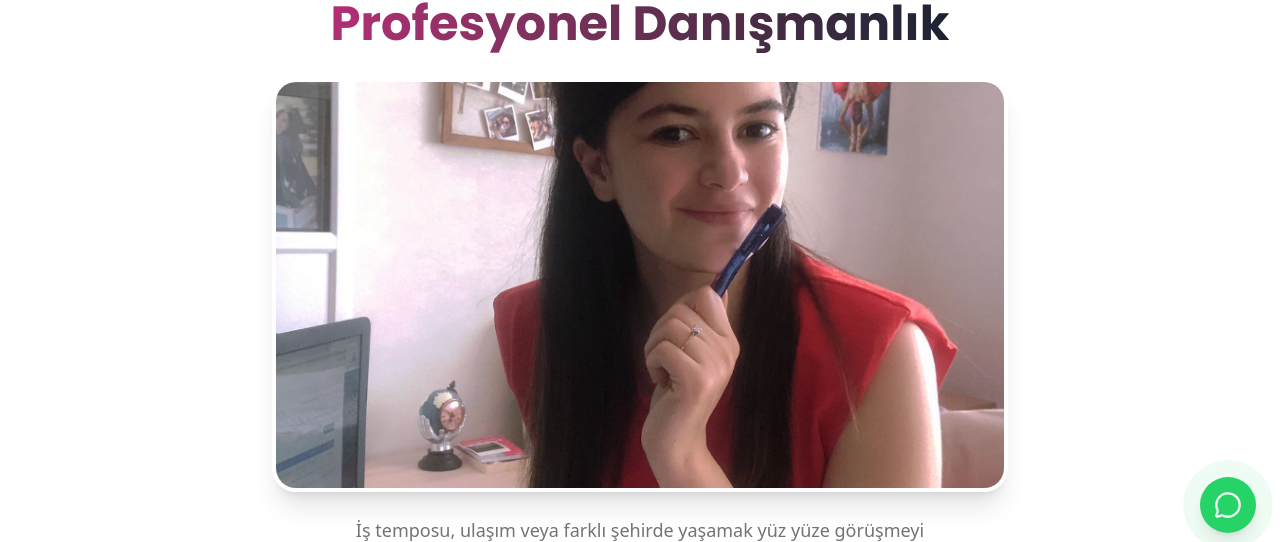
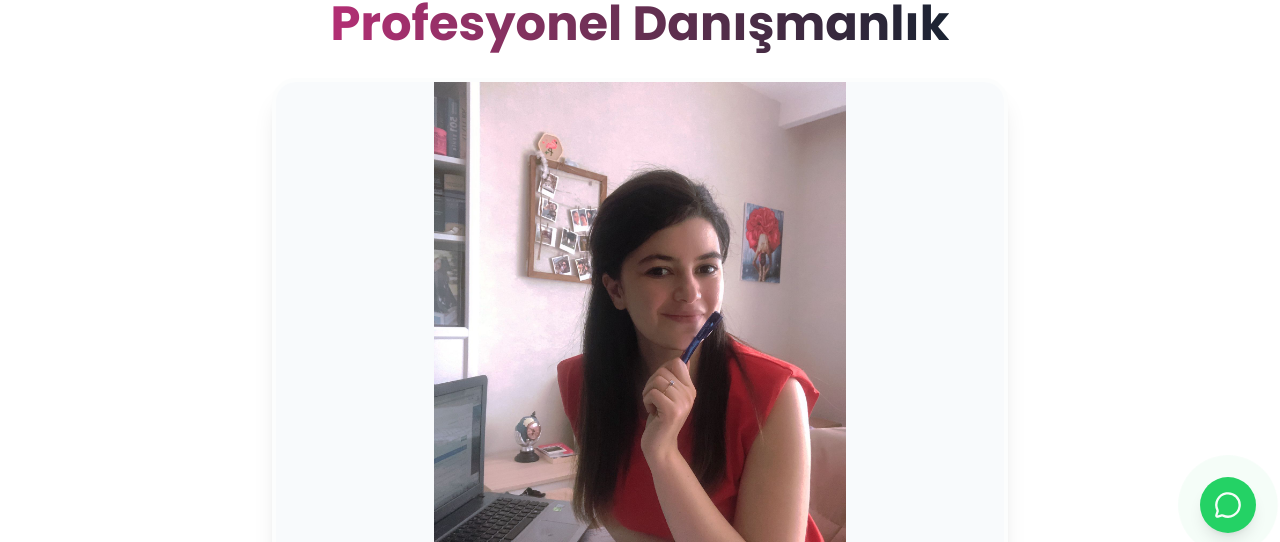
Before and after one commit to nourish88/dyt-exgi-evgin-aktas, a Next.js app: page /online-diyet-ankara in a window 1280 px wide. Shown: the part 243-785 px from the top of the page. Built offline with nearby package versions, Linux system fonts and the light colour scheme; no server answers.

Commit message:
UI: Fix image cropping on online-diyet-ankara hero section

```diff
--- a/src/app/online-diyet-ankara/page.tsx
+++ b/src/app/online-diyet-ankara/page.tsx
@@ -134,13 +134,14 @@ export default function OnlineDiyetAnkaraPage() {
                 Uzaktan Profesyonel Danışmanlık
               </span>
             </h1>
-            <div className="relative w-full aspect-[4/3] sm:aspect-video rounded-3xl overflow-hidden shadow-xl border-4 border-white/60">
+            <div className="relative w-full mx-auto rounded-3xl overflow-hidden shadow-xl border-4 border-white/60 bg-slate-50 flex items-center justify-center">
               <Image
                 src="/images/online/online-diyet-yazarken.jpg"
                 alt="Online diyetisyen Ankara Ezgi Evgin uzaktan beslenme danışmanlığı görüşmesi"
-                fill
+                width={1200}
+                height={800}
                 priority
-                className="object-cover"
+                className="w-full h-auto max-h-[550px] object-contain"
                 sizes="(max-width: 768px) 100vw, 800px"
               />
             </div>
```
